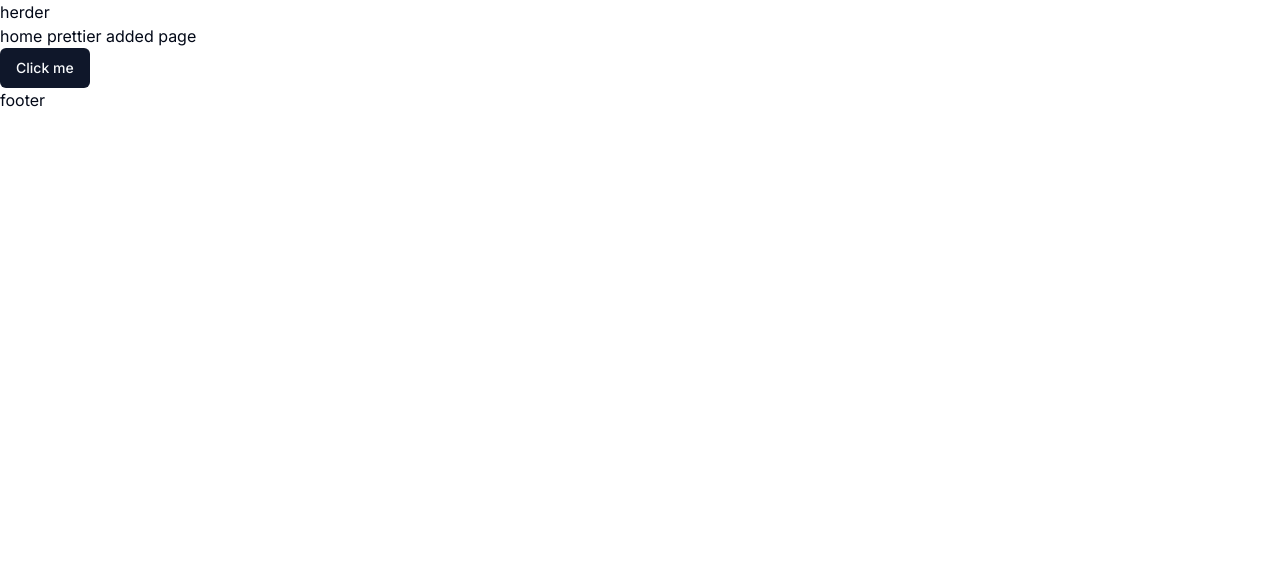
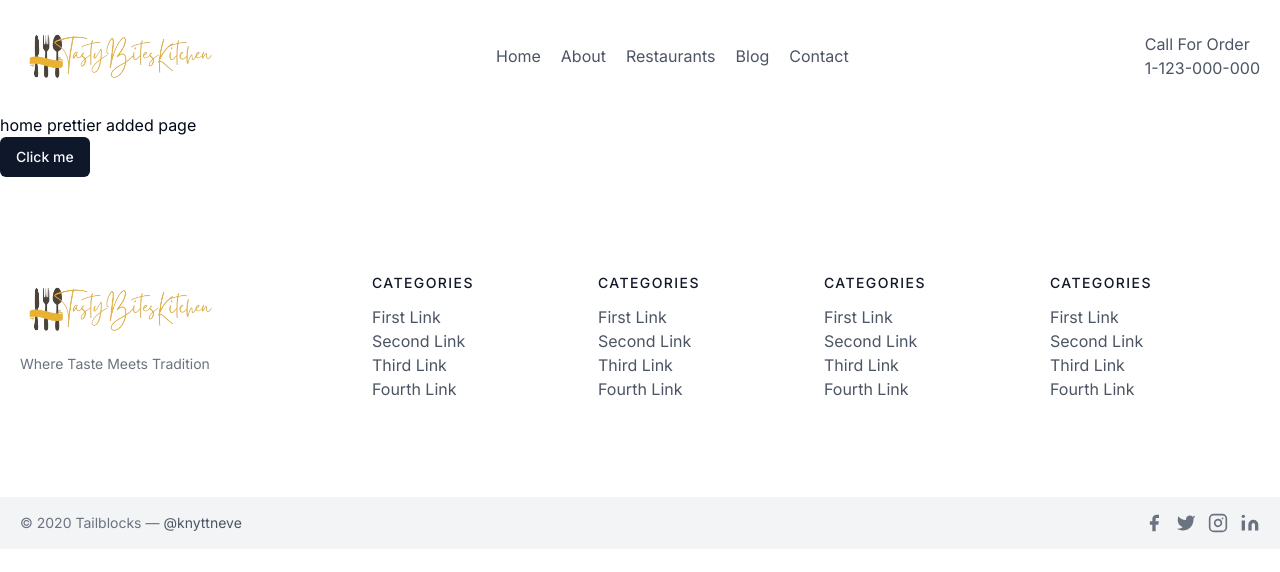
Before and after one commit to PARSA-00-55/tasty-bites-kitchen, a Next.js app: page / in a window 1280 px wide. Shown: the top 572 px of the page. Built offline with nearby package versions, Linux system fonts and the light colour scheme.

Commit message:
footer added

```diff
--- a/app/(root)/layout.jsx
+++ b/app/(root)/layout.jsx
@@ -1,5 +1,14 @@
+import Footer from "@/components/Sheared/Footer/Footer";
+import Header from "@/components/Sheared/Header/Header";
+
 const layout = ({ children }) => {
-  return <div>herder{children}footer</div>;
+  return (
+    <div>
+      <Header />
+      {children}
+      <Footer />
+    </div>
+  );
 };
 
 export default layout;
--- /dev/null
+++ b/components/Sheared/Footer/Footer.js
@@ -0,0 +1,169 @@
+import Image from "next/image";
+import logo from "@/public/tasty-bites-kitchen-logo.png";
+
+const Footer = () => {
+  return (
+    <footer class="text-gray-600 body-font">
+      <div class="container px-5 py-24 mx-auto flex md:items-center lg:items-start md:flex-row md:flex-nowrap flex-wrap flex-col">
+        <div class="w-64 flex-shrink-0 md:mx-0 mx-auto text-center md:text-left">
+          <a class="flex title-font font-medium items-center md:justify-start justify-center text-gray-900">
+            <Image src={logo} width={200} />
+          </a>
+          <p class="mt-2 text-sm text-gray-500">Where Taste Meets Tradition</p>
+        </div>
+        <div class="flex-grow flex flex-wrap md:pl-20 -mb-10 md:mt-0 mt-10 md:text-left text-center">
+          <div class="lg:w-1/4 md:w-1/2 w-full px-4">
+            <h2 class="title-font font-medium text-gray-900 tracking-widest text-sm mb-3">
+              CATEGORIES
+            </h2>
+            <nav class="list-none mb-10">
+              <li>
+                <a class="text-gray-600 hover:text-gray-800">First Link</a>
+              </li>
+              <li>
+                <a class="text-gray-600 hover:text-gray-800">Second Link</a>
+              </li>
+              <li>
+                <a class="text-gray-600 hover:text-gray-800">Third Link</a>
+              </li>
+              <li>
+                <a class="text-gray-600 hover:text-gray-800">Fourth Link</a>
+              </li>
+            </nav>
+          </div>
+          <div class="lg:w-1/4 md:w-1/2 w-full px-4">
+            <h2 class="title-font font-medium text-gray-900 tracking-widest text-sm mb-3">
+              CATEGORIES
+            </h2>
+            <nav class="list-none mb-10">
+              <li>
+                <a class="text-gray-600 hover:text-gray-800">First Link</a>
+              </li>
+              <li>
+                <a class="text-gray-600 hover:text-gray-800">Second Link</a>
+              </li>
+              <li>
+                <a class="text-gray-600 hover:text-gray-800">Third Link</a>
+              </li>
+              <li>
+                <a class="text-gray-600 hover:text-gray-800">Fourth Link</a>
+              </li>
+            </nav>
+          </div>
+          <div class="lg:w-1/4 md:w-1/2 w-full px-4">
+            <h2 class="title-font font-medium text-gray-900 tracking-widest text-sm mb-3">
+              CATEGORIES
+            </h2>
+            <nav class="list-none mb-10">
+              <li>
+                <a class="text-gray-600 hover:text-gray-800">First Link</a>
+              </li>
+              <li>
+                <a class="text-gray-600 hover:text-gray-800">Second Link</a>
+              </li>
+              <li>
+                <a class="text-gray-600 hover:text-gray-800">Third Link</a>
+              </li>
+              <li>
+                <a class="text-gray-600 hover:text-gray-800">Fourth Link</a>
+              </li>
+            </nav>
+          </div>
+          <div class="lg:w-1/4 md:w-1/2 w-full px-4">
+            <h2 class="title-font font-medium text-gray-900 tracking-widest text-sm mb-3">
+              CATEGORIES
+            </h2>
+            <nav class="list-none mb-10">
+              <li>
+                <a class="text-gray-600 hover:text-gray-800">First Link</a>
+              </li>
+              <li>
+                <a class="text-gray-600 hover:text-gray-800">Second Link</a>
+              </li>
+              <li>
+                <a class="text-gray-600 hover:text-gray-800">Third Link</a>
+              </li>
+              <li>
+                <a class="text-gray-600 hover:text-gray-800">Fourth Link</a>
+              </li>
+            </nav>
+          </div>
+        </div>
+      </div>
+      <div class="bg-gray-100">
+        <div class="container mx-auto py-4 px-5 flex flex-wrap flex-col sm:flex-row">
+          <p class="text-gray-500 text-sm text-center sm:text-left">
+            © 2020 Tailblocks —
+            <a
+              href="https://twitter.com/knyttneve"
+              rel="noopener noreferrer"
+              class="text-gray-600 ml-1"
+              target="_blank"
+            >
+              @knyttneve
+            </a>
+          </p>
+          <span class="inline-flex sm:ml-auto sm:mt-0 mt-2 justify-center sm:justify-start">
+            <a class="text-gray-500">
+              <svg
+                fill="currentColor"
+                stroke-linecap="round"
+                stroke-linejoin="round"
+                stroke-width="2"
+                class="w-5 h-5"
+                viewBox="0 0 24 24"
+              >
+                <path d="M18 2h-3a5 5 0 00-5 5v3H7v4h3v8h4v-8h3l1-4h-4V7a1 1 0 011-1h3z"></path>
+              </svg>
+            </a>
+            <a class="ml-3 text-gray-500">
+              <svg
+                fill="currentColor"
+                stroke-linecap="round"
+                stroke-linejoin="round"
+                stroke-width="2"
+                class="w-5 h-5"
+                viewBox="0 0 24 24"
+              >
+                <path d="M23 3a10.9 10.9 0 01-3.14 1.53 4.48 4.48 0 00-7.86 3v1A10.66 10.66 0 013 4s-4 9 5 13a11.64 11.64 0 01-7 2c9 5 20 0 20-11.5a4.5 4.5 0 00-.08-.83A7.72 7.72 0 0023 3z"></path>
+              </svg>
+            </a>
+            <a class="ml-3 text-gray-500">
+              <svg
+                fill="none"
+                stroke="currentColor"
+                stroke-linecap="round"
+                stroke-linejoin="round"
+                stroke-width="2"
+                class="w-5 h-5"
+                viewBox="0 0 24 24"
+              >
+                <rect width="20" height="20" x="2" y="2" rx="5" ry="5"></rect>
+                <path d="M16 11.37A4 4 0 1112.63 8 4 4 0 0116 11.37zm1.5-4.87h.01"></path>
+              </svg>
+            </a>
+            <a class="ml-3 text-gray-500">
+              <svg
+                fill="currentColor"
+                stroke="currentColor"
+                stroke-linecap="round"
+                stroke-linejoin="round"
+                stroke-width="0"
+                class="w-5 h-5"
+                viewBox="0 0 24 24"
+              >
+                <path
+                  stroke="none"
+                  d="M16 8a6 6 0 016 6v7h-4v-7a2 2 0 00-2-2 2 2 0 00-2 2v7h-4v-7a6 6 0 016-6zM2 9h4v12H2z"
+                ></path>
+                <circle cx="4" cy="4" r="2" stroke="none"></circle>
+              </svg>
+            </a>
+          </span>
+        </div>
+      </div>
+    </footer>
+  );
+};
+
+export default Footer;
--- /dev/null
+++ b/components/Sheared/Header/Header.jsx
@@ -0,0 +1,30 @@
+import Image from "next/image";
+import logo from "@/public/tasty-bites-kitchen-logo.png";
+
+const Header = () => {
+  return (
+    <header class="text-gray-600 body-font">
+      <div class="container mx-auto flex flex-wrap p-5 flex-col md:flex-row items-center">
+        <a class="flex title-font font-medium items-center text-gray-900 mb-4 md:mb-0">
+          <Image src={logo} width={200} />
+        </a>
+        <nav class="md:ml-auto md:mr-auto flex flex-wrap items-center text-base justify-center">
+          <a class="mr-5 hover:text-gray-900">Home</a>
+          <a class="mr-5 hover:text-gray-900">About</a>
+          <a class="mr-5 hover:text-gray-900">Restaurants</a>
+          <a class="mr-5 hover:text-gray-900">Blog</a>
+          <a class="mr-5 hover:text-gray-900">Contact</a>
+        </nav>
+        <div>
+          <p>
+            <span>Call For Order</span>
+            <br />
+            <span className="">1-123-000-000</span>
+          </p>
+        </div>
+      </div>
+    </header>
+  );
+};
+
+export default Header;
```
Also changed, not shown: assets/tasty-bites-kitchen-logo.png (added), public/tasty-bites-kitchen-logo.png (added).
